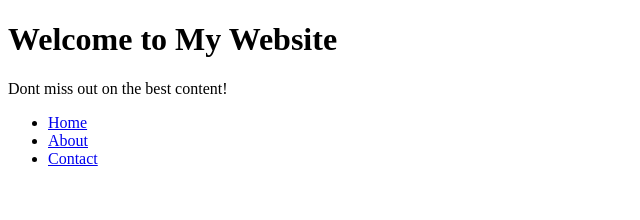
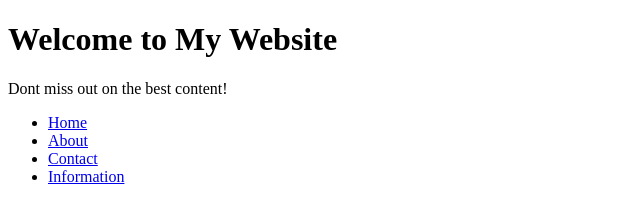
Before and after one commit to johnlantan86-cloud/simple-git-practice-, a plain HTML site: page index.html in a window 1280 px wide. Shown: the whole page, without its empty margins (0-640 px from the left). Drawn offline with Linux system fonts and the light colour scheme.

Commit message:
added information link in header

```diff
--- a/index.html
+++ b/index.html
@@ -18,6 +18,8 @@
                 <li><a href="home.html">Home</a></li>
                 <li><a href="about.html">About</a></li>
                 <li><a href="contact.html">Contact</a></li>
+                <li><a href="information.html">Information</a></li>
+
             </ul>
         </nav>
     </header>
```
